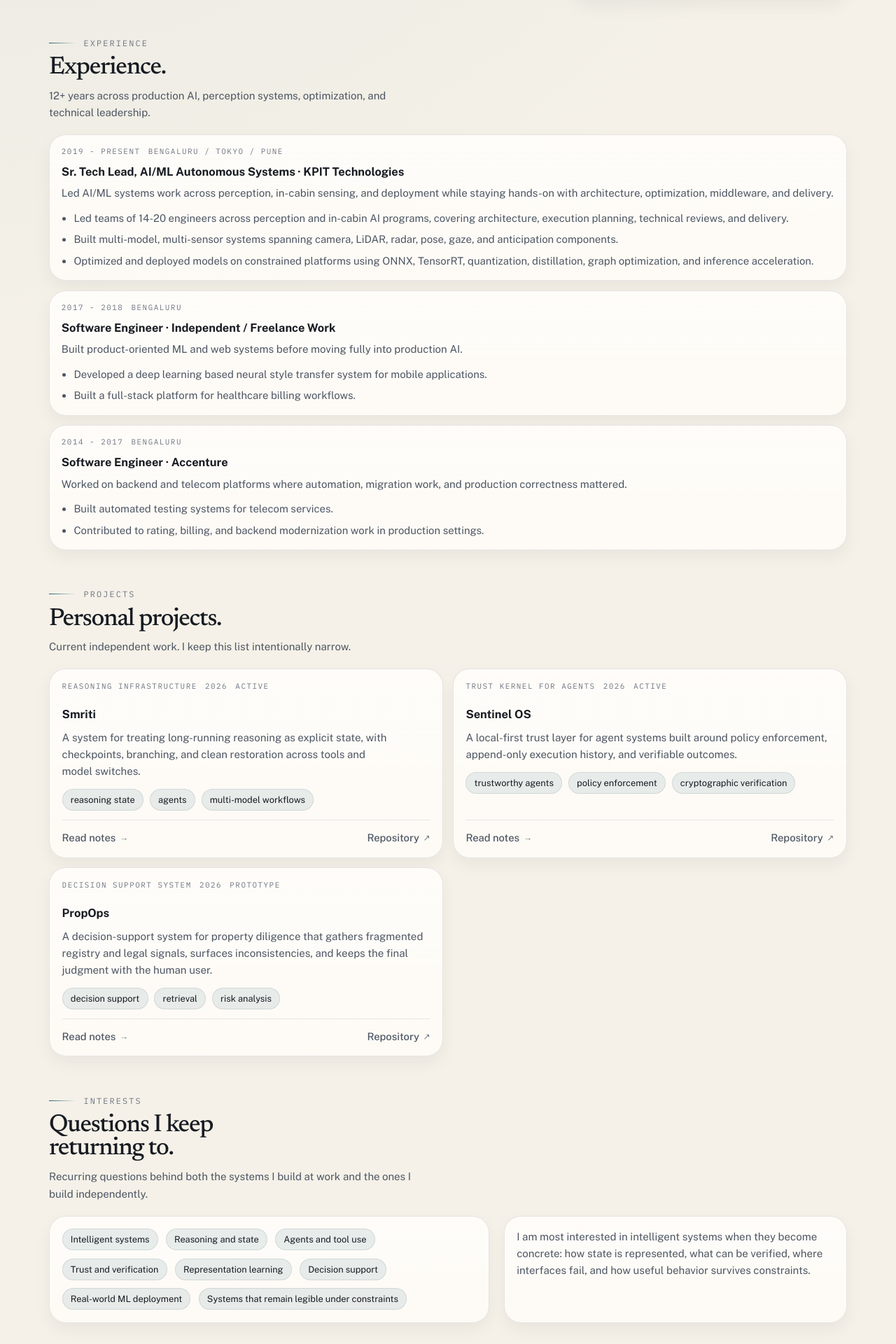
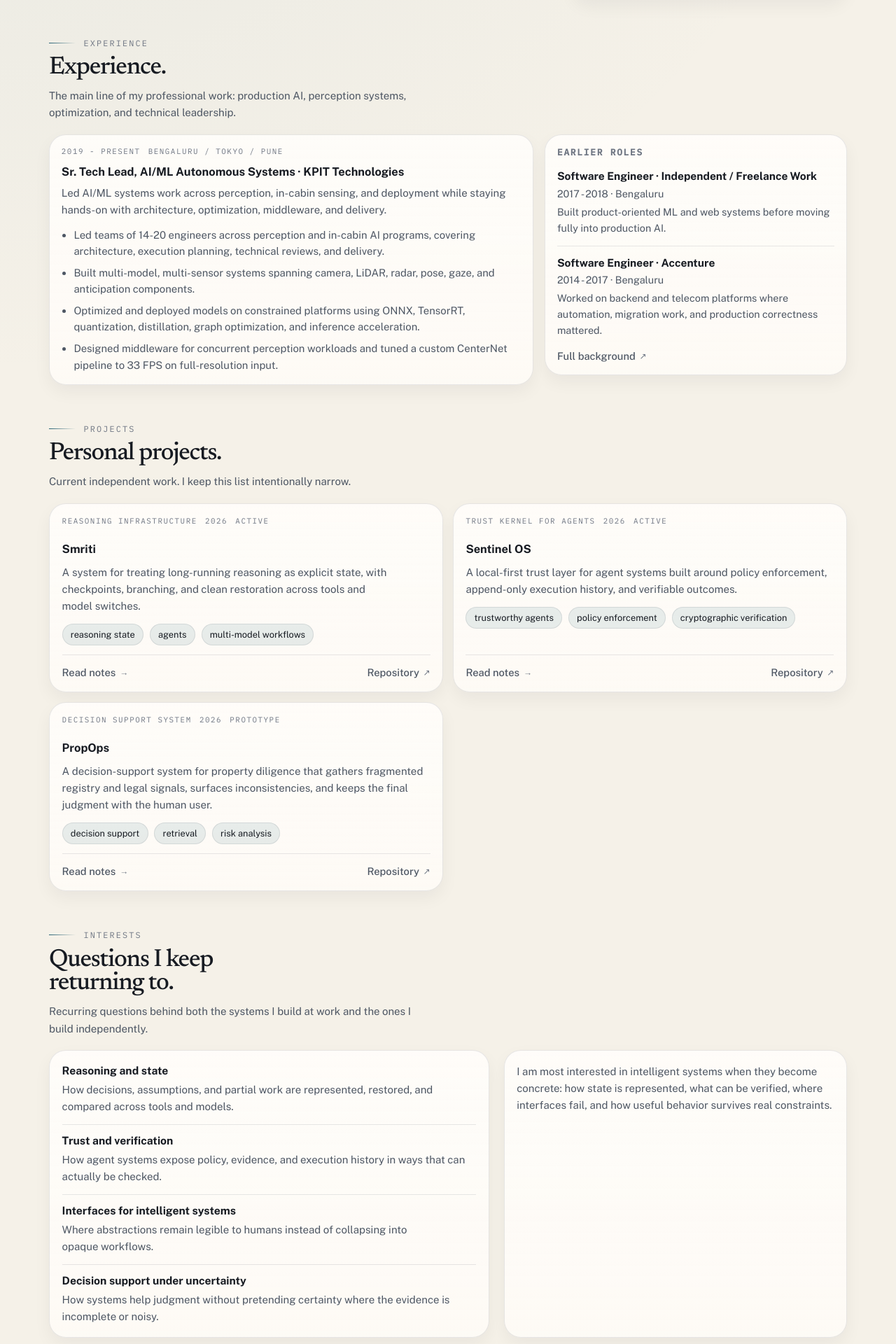
Before and after one commit to himanshudongre/himanshudongre.com, a Next.js app: page / in a window 1280 px wide. Shown: the part 820-2740 px from the top of the page at 70% size. Built offline with nearby package versions, Linux system fonts and the light colour scheme.

Commit message:
Tighten homepage and background content

```diff
--- a/app/globals.css
+++ b/app/globals.css
@@ -725,6 +725,32 @@ html[data-theme="dark"] .site-header {
   gap: 0.7rem;
 }
 
+.interest-stack {
+  display: grid;
+  gap: 0.8rem;
+}
+
+.interest-item {
+  display: grid;
+  gap: 0.3rem;
+  padding-top: 0.75rem;
+  border-top: 1px solid var(--line);
+}
+
+.interest-item:first-child {
+  padding-top: 0;
+  border-top: 0;
+}
+
+.interest-item strong {
+  font-size: 0.98rem;
+  line-height: 1.35;
+}
+
+.interest-item p {
+  margin: 0;
+}
+
 .tag-list {
   margin-top: 0.1rem;
   gap: 0.55rem;
@@ -860,8 +886,19 @@ html[data-theme="dark"] .site-header {
   gap: 0.85rem;
 }
 
+.experience-home {
+  display: grid;
+  grid-template-columns: minmax(0, 1.25fr) minmax(280px, 0.78fr);
+  gap: 1rem;
+  align-items: start;
+}
+
 .timeline__item {
   padding: 1rem 1.05rem;
+}
+
+.timeline__item--featured {
+  min-height: 100%;
 }
 
 .timeline__summary {
@@ -882,6 +919,58 @@ html[data-theme="dark"] .site-header {
 
 .timeline__detail li + li {
   margin-top: 0.45rem;
+}
+
+.experience-compact {
+  display: grid;
+  gap: 0.95rem;
+  padding: 1rem 1.05rem;
+  border: 1px solid var(--line);
+  border-radius: var(--radius-xl);
+  background: linear-gradient(180deg, var(--bg-panel-strong), var(--bg-panel));
+  box-shadow: var(--shadow-soft);
+}
+
+.experience-compact h3 {
+  margin: 0;
+  font-size: 0.8rem;
+  font-family: var(--font-mono), monospace;
+  text-transform: uppercase;
+  letter-spacing: 0.14em;
+  color: var(--text-faint);
+}
+
+.experience-compact__list {
+  display: grid;
+  gap: 0.85rem;
+  margin: 0;
+  padding: 0;
+  list-style: none;
+}
+
+.experience-compact__list li {
+  display: grid;
+  gap: 0.22rem;
+  padding-top: 0.8rem;
+  border-top: 1px solid var(--line);
+}
+
+.experience-compact__list li:first-child {
+  padding-top: 0;
+  border-top: 0;
+}
+
+.experience-compact__list strong {
+  font-size: 0.97rem;
+  line-height: 1.35;
+}
+
+.experience-compact__list span,
+.experience-compact__list p {
+  margin: 0;
+  color: var(--text-soft);
+  font-size: 0.9rem;
+  line-height: 1.58;
 }
 
 .page-hero,
@@ -1131,6 +1220,7 @@ html[data-js="true"] .reveal.is-visible {
 
 @media (max-width: 980px) {
   .hero,
+  .experience-home,
   .home-signal-grid,
   .interest-layout,
   .philosophy-layout,
@@ -1267,6 +1357,7 @@ html[data-js="true"] .reveal.is-visible {
   .card,
   .professional-teaser,
   .timeline__item,
+  .experience-compact,
   .detail-section,
   .detail-sidebar__card,
   .resume-card,
@@ -1367,6 +1458,7 @@ html[data-js="true"] .reveal.is-visible {
 
   .card,
   .timeline__item,
+  .experience-compact,
   .detail-section,
   .detail-sidebar__card,
   .resume-card,
--- a/app/layout.tsx
+++ b/app/layout.tsx
@@ -34,7 +34,7 @@ export const metadata: Metadata = {
     template: "%s | Himanshu Dongre",
   },
   description:
-    "Personal website of Himanshu Dongre, an AI systems engineer building production ML systems and research-driven software.",
+    "Personal website of Himanshu Dongre, an AI systems engineer working across production ML, intelligent systems, and applied research.",
   alternates: {
     canonical: "/",
   },
--- a/app/page.tsx
+++ b/app/page.tsx
@@ -12,6 +12,7 @@ import { featuredProjects } from "@/content/projects";
 import { updates } from "@/content/updates";
 
 const featuredUpdates = updates.slice(0, 3);
+const [currentExperience, ...previousExperience] = experience;
 
 export default function Home() {
   return (
@@ -91,32 +92,50 @@ export default function Home() {
 
       <section className="section">
         <SectionHeading
-          description="12+ years across production AI, perception systems, optimization, and technical leadership."
+          description="The main line of my professional work: production AI, perception systems, optimization, and technical leadership."
           eyebrow="Experience"
           title="Experience."
         />
-        <div className="timeline">
-          {experience.map((item, index) => (
-            <Reveal key={`${item.company}-${item.period.start}`} delay={index * 70}>
-              <article className="timeline__item">
+        <div className="experience-home">
+          <Reveal delay={40}>
+            <article className="timeline__item timeline__item--featured">
               <div className="timeline__meta">
-                  <span>{item.period.label}</span>
-                  <span>{item.location}</span>
+                <span>{currentExperience.period.label}</span>
+                <span>{currentExperience.location}</span>
               </div>
               <h3 className="timeline__title">
-                  {item.role} · {item.company}
+                {currentExperience.role} · {currentExperience.company}
               </h3>
-                <p className="timeline__summary">{item.summary}</p>
+              <p className="timeline__summary">{currentExperience.summary}</p>
               <div className="timeline__detail">
                 <ul>
-                    {item.highlights.slice(0, 3).map((highlight) => (
+                  {currentExperience.highlights.map((highlight) => (
                     <li key={highlight}>{highlight}</li>
                   ))}
                 </ul>
               </div>
             </article>
           </Reveal>
+
+          <Reveal className="experience-compact" delay={110}>
+            <h3>Earlier roles</h3>
+            <ul className="experience-compact__list">
+              {previousExperience.map((item) => (
+                <li key={`${item.company}-${item.period.start}`}>
+                  <strong>
+                    {item.role} · {item.company}
+                  </strong>
+                  <span>
+                    {item.period.label} · {item.location}
+                  </span>
+                  <p>{item.summary}</p>
+                </li>
               ))}
+            </ul>
+            <Link className="text-link" href="/resume">
+              Full background
+            </Link>
+          </Reveal>
         </div>
       </section>
 
@@ -143,11 +162,12 @@ export default function Home() {
         />
         <div className="interest-layout">
           <Reveal className="interest-panel" delay={40}>
-            <div className="interest-list">
+            <div className="interest-stack">
               {researchInterests.map((interest) => (
-                <span key={interest} className="tag">
-                  {interest}
-                </span>
+                <article key={interest.title} className="interest-item">
+                  <strong>{interest.title}</strong>
+                  <p>{interest.description}</p>
+                </article>
               ))}
             </div>
           </Reveal>
@@ -156,7 +176,7 @@ export default function Home() {
             <p>
               I am most interested in intelligent systems when they become
               concrete: how state is represented, what can be verified, where
-              interfaces fail, and how useful behavior survives constraints.
+              interfaces fail, and how useful behavior survives real constraints.
             </p>
           </Reveal>
         </div>
@@ -166,7 +186,7 @@ export default function Home() {
         <SectionHeading
           description="A few defaults that shape how I build and evaluate systems."
           eyebrow="Approach"
-          title="How I work."
+          title="Working defaults."
         />
         <div className="philosophy-layout">
           <Reveal delay={50}>
@@ -192,9 +212,9 @@ export default function Home() {
 
       <section className="section">
         <SectionHeading
-          description="A short record of public releases, milestones, and notable changes."
+          description="A short public record of releases and meaningful project changes."
           eyebrow="Updates"
-          title="Recent updates."
+          title="Project log."
         />
         <div className="updates-grid">
           {featuredUpdates.map((update, index) => (
--- a/app/updates/page.tsx
+++ b/app/updates/page.tsx
@@ -7,7 +7,7 @@ import { updates } from "@/content/updates";
 export const metadata: Metadata = {
   title: "Updates",
   description:
-    "Public releases and meaningful changes across Himanshu Dongre's current independent projects.",
+    "A short public log of releases and meaningful changes across Himanshu Dongre's current independent projects.",
 };
 
 export default function UpdatesPage() {
@@ -15,9 +15,9 @@ export default function UpdatesPage() {
     <>
       <section className="page-hero">
         <span className="eyebrow">Updates</span>
-        <h1 className="page-title">Recent updates.</h1>
+        <h1 className="page-title">Project log.</h1>
         <p className="page-copy">
-          Public releases and meaningful changes across current independent projects.
+          A short public record of releases and meaningful changes across current independent projects.
         </p>
       </section>
 
--- a/content/experience.ts
+++ b/content/experience.ts
@@ -17,7 +17,6 @@ type EducationItem = {
   institution: string;
   degree: string;
   period: string;
-  note?: string;
 };
 
 type SkillGroup = {
@@ -82,13 +81,11 @@ export const education: EducationItem[] = [
     institution: "University of Colorado Boulder",
     degree: "M.S. Computer Science",
     period: "2024 - Present",
-    note: "GPA: 4.0",
   },
   {
     institution: "IIIT Bangalore",
     degree: "Executive PG Programme in ML & AI",
     period: "2022 - 2023",
-    note: "CGPA: 3.66 / 4.0",
   },
   {
     institution: "Nagpur University",
--- a/content/profile.ts
+++ b/content/profile.ts
@@ -2,10 +2,10 @@ export const profile = {
   name: "Himanshu Dongre",
   headline: "Trying to understand intelligence by building it.",
   subheadline:
-    "AI systems engineer building production ML systems and research-driven software.",
+    "AI systems engineer working across production ML, intelligent systems, and applied research.",
   introduction: [
-    "I build production AI systems and stay close to architecture, deployment, optimization, and the engineering tradeoffs that only show up under real constraints.",
-    "Outside work, I build independent systems like Smriti, Sentinel OS, and PropOps to explore reasoning, agency, trust, and decision support in a more research-driven way.",
+    "I build production AI systems and stay close to architecture, deployment, optimization, and the tradeoffs that only show up under real constraints.",
+    "Outside work, I use small independent systems like Smriti, Sentinel OS, and PropOps to think more clearly about reasoning, agency, trust, and decision support.",
   ],
   epigraph: "Building to understand. Understanding to build.",
   email: "himanshudongre1991@gmail.com",
@@ -45,30 +45,42 @@ export const profile = {
 } as const;
 
 export const researchInterests = [
-  "Intelligent systems",
-  "Reasoning and state",
-  "Agents and tool use",
-  "Trust and verification",
-  "Representation learning",
-  "Decision support",
-  "Real-world ML deployment",
-  "Systems that remain legible under constraints",
+  {
+    title: "Reasoning and state",
+    description:
+      "How decisions, assumptions, and partial work are represented, restored, and compared across tools and models.",
+  },
+  {
+    title: "Trust and verification",
+    description:
+      "How agent systems expose policy, evidence, and execution history in ways that can actually be checked.",
+  },
+  {
+    title: "Interfaces for intelligent systems",
+    description:
+      "Where abstractions remain legible to humans instead of collapsing into opaque workflows.",
+  },
+  {
+    title: "Decision support under uncertainty",
+    description:
+      "How systems help judgment without pretending certainty where the evidence is incomplete or noisy.",
+  },
 ] as const;
 
 export const principles = [
   {
-    title: "Stay close to first principles",
+    title: "First principles",
     description:
       "The work should still make sense after you strip away tooling, hype, and surface detail.",
   },
   {
-    title: "Use implementation as a test",
+    title: "Implementation as a test",
     description:
-      "Building is part of thinking. Implementation exposes weak assumptions faster than abstract discussion does.",
+      "Building is part of thinking. Weak assumptions usually show up faster in systems than in discussion.",
   },
   {
-    title: "Prefer clarity over theatre",
+    title: "Clarity over theatre",
     description:
-      "I care more about what survives scrutiny, constraints, and deployment than what merely presents well in a demo.",
+      "I care more about what survives scrutiny, constraints, and deployment than what merely performs well in a demo.",
   },
 ] as const;
--- a/content/updates.ts
+++ b/content/updates.ts
@@ -17,7 +17,7 @@ export const updates: UpdateEntry[] = [
     summary:
       "An early public prototype for AI-assisted property diligence, focused on making fragmented legal and registry risk easier to read.",
     links: [
-      { label: "Project page", href: "/work/propops" },
+      { label: "Notes", href: "/work/propops" },
       { label: "Repository", href: "https://github.com/himanshudongre/propops" },
     ],
   },
@@ -28,7 +28,7 @@ export const updates: UpdateEntry[] = [
     summary:
       "A reasoning-state system built around checkpoints, branching, and cleaner recovery from context drift across models and sessions.",
     links: [
-      { label: "Project page", href: "/work/smriti" },
+      { label: "Notes", href: "/work/smriti" },
       { label: "Repository", href: "https://github.com/himanshudongre/smriti" },
     ],
   },
@@ -39,7 +39,7 @@ export const updates: UpdateEntry[] = [
     summary:
       "The repository captures a clearer direction for local-first policy enforcement and verifiable agent execution.",
     links: [
-      { label: "Project page", href: "/work/sentinel-os" },
+      { label: "Notes", href: "/work/sentinel-os" },
       {
         label: "Repository",
         href: "https://github.com/himanshudongre/sentinel-os",
```
Also changed, not shown: app/resume/page.tsx (+5 -12 lines). Lines whose indentation alone changed are shown as unchanged.
